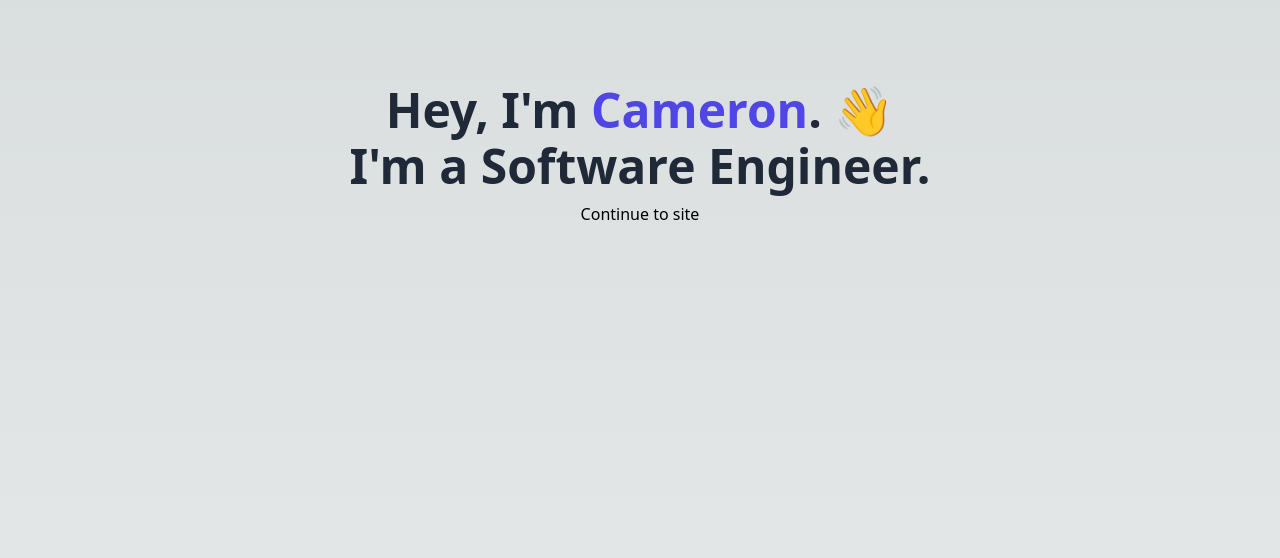
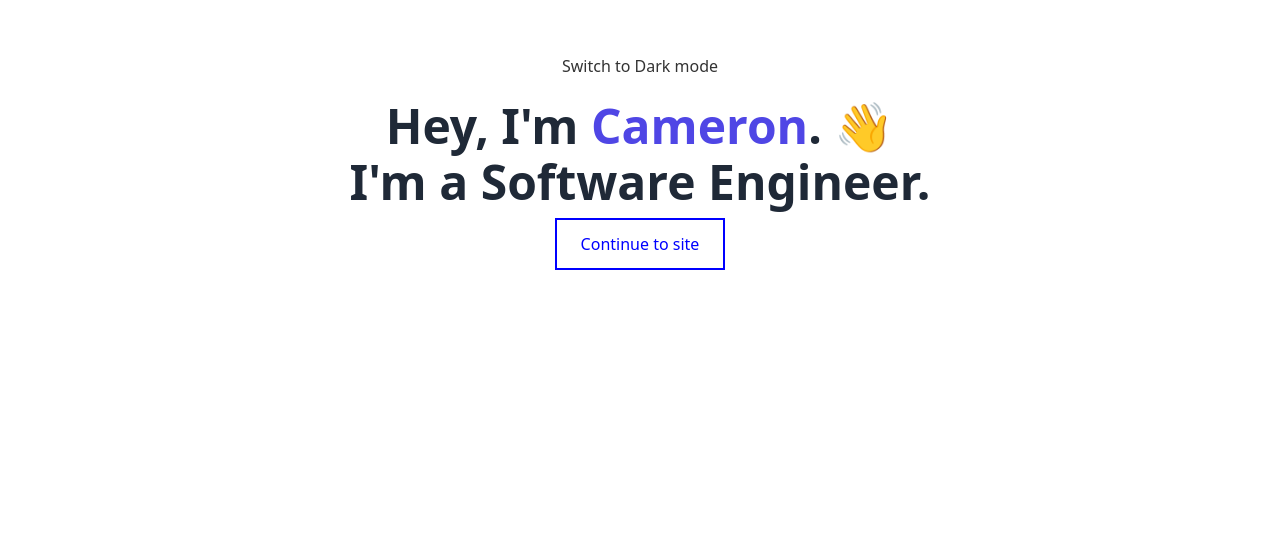
Before and after one commit to csiv23/portfolio, a Next.js app in the folder frontend/: page / in a window 1280 px wide. Shown: the part 242-800 px from the top of the page. Built offline with nearby package versions, Linux system fonts and the light colour scheme.

Commit message:
Added light/dark button (still need to style)

```diff
--- a/frontend/components/LandingPage.module.css
+++ b/frontend/components/LandingPage.module.css
@@ -1,5 +1,4 @@
-/* LandingPage.css */
-.custom-button {
+.customButton {
   position: relative;
   padding: 12px 24px;
   border: 2px solid blue;
@@ -9,7 +8,7 @@
   transition: color 0.3s ease-in-out;
 }
 
-.custom-button:hover {
+.customButton:hover {
   color: white;
 }
 
@@ -17,11 +16,11 @@
   margin-bottom: 1em;  /* Adjust as needed */
 }
 
-.custom-button .arrow {
+.customButton .arrow {
   transition: transform 0.3s ease-in-out;
 }
 
-.custom-button:hover .arrow.right {
+.customButton:hover .arrow.right {
   transform: rotate(90deg);
 }
 
@@ -36,8 +35,36 @@
   margin-bottom: 2px;
 }
 
+.paragraph-container {
+  display: flex;
+  flex-direction: column;
+  align-items: center;
+  justify-content: center;
+  width: 100%;
+}
 
 .paragraph-width {
   max-width: 700px;
   width: 100%;
 }
+
+.themeToggleButton {
+  padding: 8px 16px;
+  margin: 0 0 20px;
+  background-color: #f0f0f0;
+  border: none;
+  border-radius: 4px;
+  cursor: pointer;
+  font-size: 16px;
+  transition: background-color 0.3s;
+}
+
+.themeToggleButtonDark {
+  background-color: #333;
+  color: #fff;
+}
+
+.themeToggleButtonLight {
+  background-color: #fff;
+  color: #333;
+}
--- a/frontend/components/LandingPage.tsx
+++ b/frontend/components/LandingPage.tsx
@@ -1,18 +1,21 @@
 // frontend/components/LandingPage.tsx
-import React, { FC, RefObject } from "react";
+import React, { FC, RefObject, useContext } from "react";
+import { ThemeContext, ThemeUpdateContext } from "./ThemeContext";
 import styles from "./LandingPage.module.css";
 
 interface LandingPageProps {
   aboutRef: RefObject<HTMLDivElement>;
 }
 
-const LandingPage: FC<LandingPageProps> = ({aboutRef }) => {
+const LandingPage: FC<LandingPageProps> = ({ aboutRef }) => {
+  const darkTheme = useContext(ThemeContext);
+  const toggleTheme = useContext(ThemeUpdateContext);
+
   const handleContinue = () => {
     if (aboutRef.current) {
       aboutRef.current.scrollIntoView({ behavior: "smooth" });
     }
   };
-
 
   return (
     <main
@@ -22,6 +25,19 @@ const LandingPage: FC<LandingPageProps> = ({aboutRef }) => {
       }}
       className="flex flex-col items-center justify-center w-full"
     >
+      {/* Theme Toggle */}
+      {/* Theme Toggle Button */}
+      <button
+        onClick={toggleTheme}
+        className={`${styles.themeToggleButton} ${
+          darkTheme
+            ? styles.themeToggleButtonDark
+            : styles.themeToggleButtonLight
+        }`}
+      >
+        Switch to {darkTheme ? "Light" : "Dark"} mode
+      </button>
+
       {/* Intro Lines */}
       <div
         style={{ fontSize: "48px", fontWeight: "bold" }}
@@ -40,7 +56,7 @@ const LandingPage: FC<LandingPageProps> = ({aboutRef }) => {
         <div>I'm a Software Engineer.</div>
       </div>
 
-      <button onClick={handleContinue} className="custom-button">
+      <button onClick={handleContinue} className={styles.customButton}>
         Continue to site <span className="arrow right"></span>
       </button>
       <div className="absolute bottom-4 right-4 space-x-4">
--- a/frontend/components/Main.tsx
+++ b/frontend/components/Main.tsx
@@ -1,5 +1,5 @@
 // frontend/components/Main.tsx
-import React, { useEffect, useState, useRef } from "react";
+import React, { useEffect, useState, useRef, useContext } from "react";
 import LandingPage from "./LandingPage";
 import About from "./About";
 import Skills from "./Skills";
@@ -7,19 +7,28 @@ import Experience from "./Experience";
 import Projects from "./Projects";
 import Contact from "./Contact";
 import styles from "./Main.module.css"; // Make sure the stylesheet is named Main.module.css
+import { ThemeProvider, ThemeContext } from "./ThemeContext";
 
 const Main: React.FC = () => {
+  const darkTheme = useContext(ThemeContext);
   const aboutRef = useRef<HTMLDivElement>(null); // Create a ref to store the DOM element
 
+  useEffect(() => {
+    document.body.style.backgroundColor = darkTheme ? "#111" : "#fff";
+    console.log(`Current theme is: ${darkTheme ? "Dark" : "Light"}`);
+  }, [darkTheme]);
+
   return (
-    <>
+    <ThemeProvider>
+      <div className = {darkTheme ? 'dark-theme' : 'light-theme'}>
         <LandingPage aboutRef={aboutRef} />
         <About ref={aboutRef} />
         <Skills />
         <Experience />
         <Projects />
         <Contact />
-    </>
+      </div>
+    </ThemeProvider>
   );
 };
 
--- /dev/null
+++ b/frontend/components/ThemeContext.tsx
@@ -0,0 +1,23 @@
+import React, { useState, useContext } from "react";
+import { ReactNode } from "react";
+import { createContext } from "react";
+
+export const ThemeContext = React.createContext<boolean>(false);
+export const ThemeUpdateContext = React.createContext<() => void>(() => {});
+
+export function ThemeProvider({ children }: { children: ReactNode }) {
+  const [darkTheme, setDarkTheme] = useState(false);
+
+  function toggleTheme() {
+    setDarkTheme((prevDarkTheme) => !prevDarkTheme);
+    console.log(`Current theme is: ${darkTheme ? "Dark" : "Light"}`)
+  }
+
+  return (
+    <ThemeContext.Provider value={darkTheme}>
+      <ThemeUpdateContext.Provider value={toggleTheme}>
+        {children}
+      </ThemeUpdateContext.Provider>
+    </ThemeContext.Provider>
+  );
+}
```
